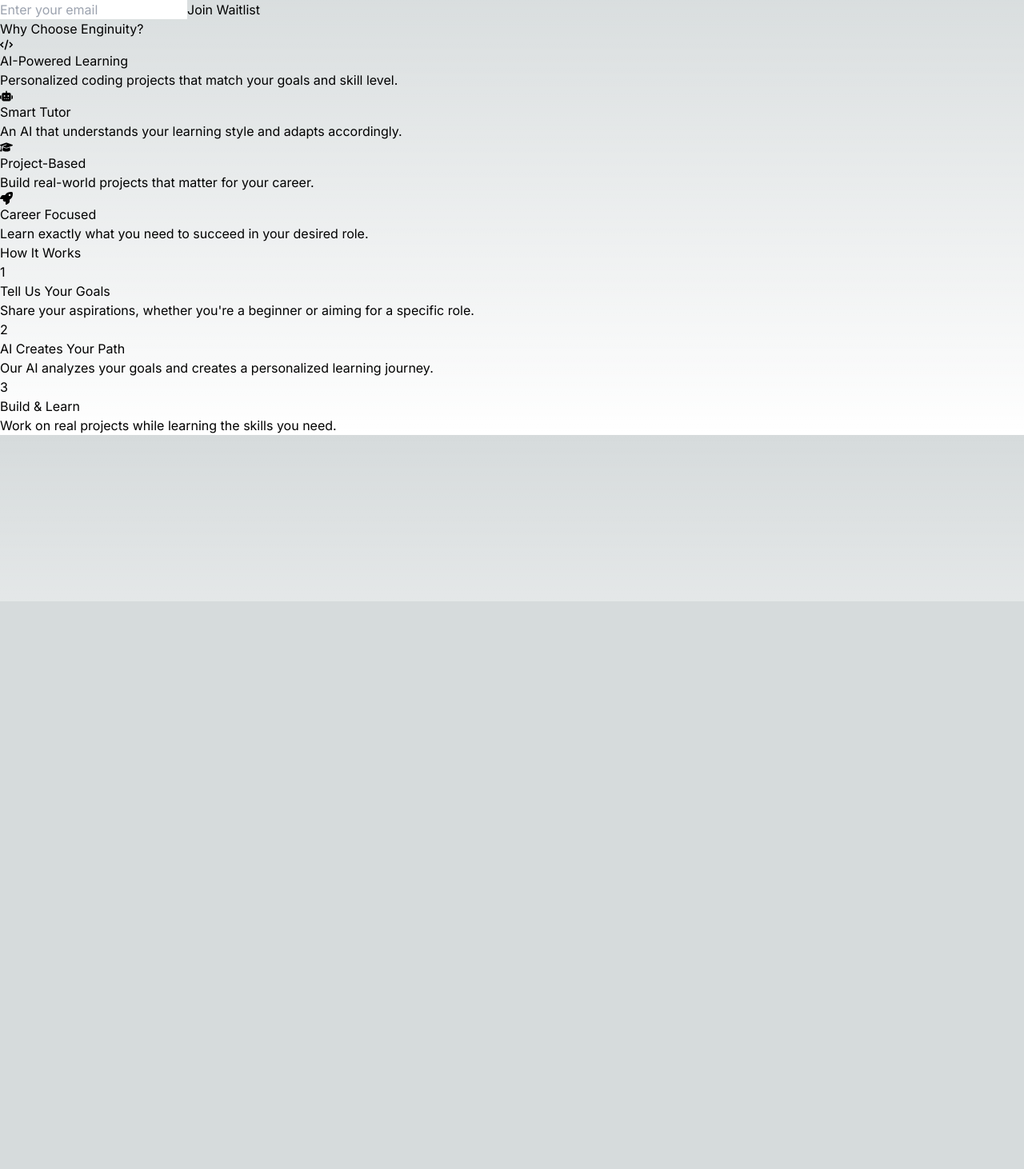
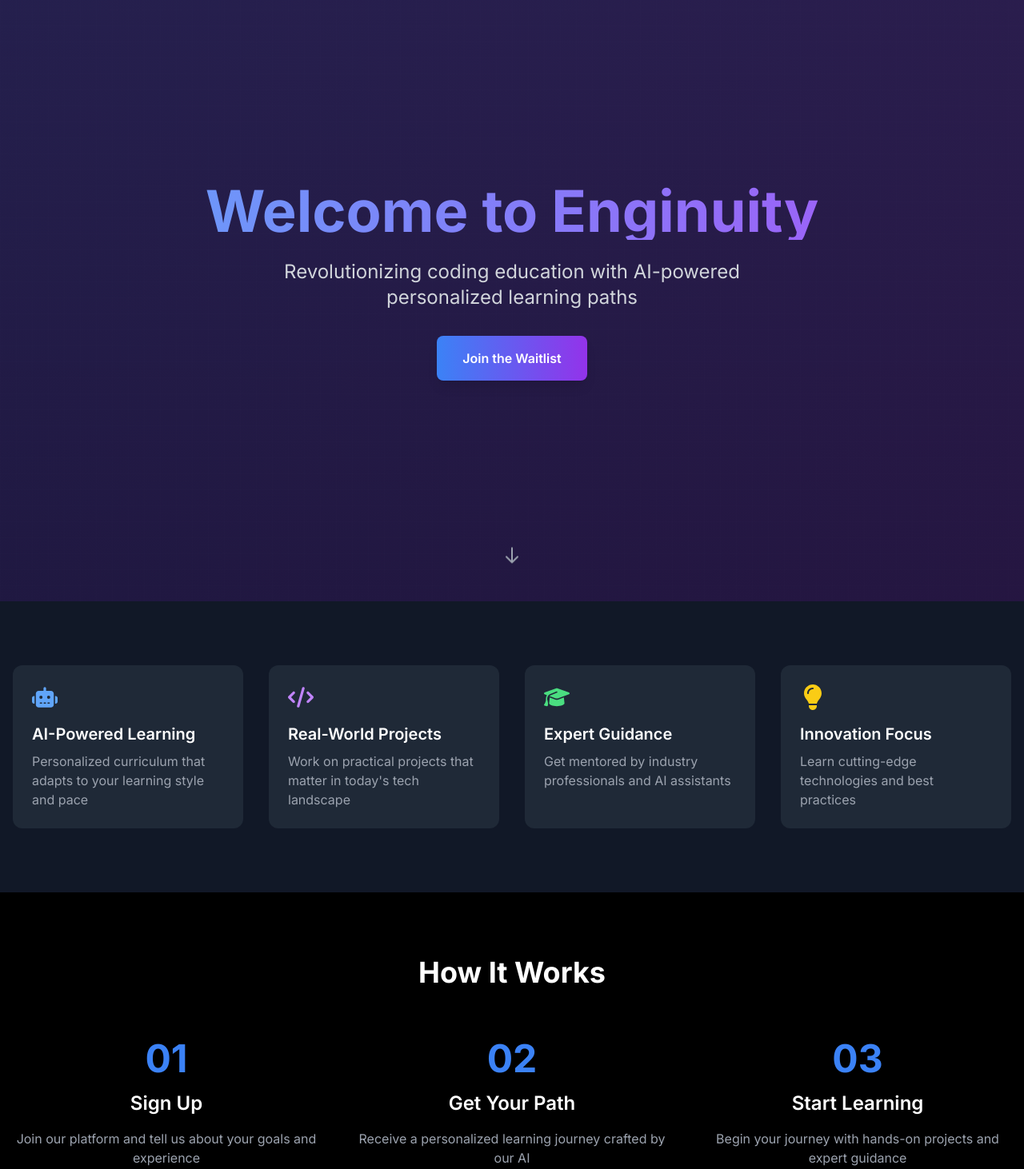
Before and after one commit to sarptandoven/enginuity, a Next.js app: page / in a window 1280 px wide. Shown: the part 48-1510 px from the top of the page at 80% size. Before the commit the page ends 800 px from the top, so only its background shows below. Built offline with nearby package versions, Linux system fonts and the light colour scheme; no server answers.

Commit message:
Initial commit with landing page

```diff
--- a/next.config.js
+++ b/next.config.js
@@ -17,6 +17,7 @@
     return config;
   },
   transpilePackages: ['framer-motion', 'react-icons'],
+  trailingSlash: true,
 };
 
 module.exports = nextConfig;
--- a/package.json
+++ b/package.json
@@ -14,7 +14,7 @@
   "dependencies": {
     "@emotion/is-prop-valid": "^1.3.1",
     "@supabase/supabase-js": "^2.39.3",
-    "framer-motion": "^11.0.3",
+    "framer-motion": "^12.6.3",
     "next": "14.1.0",
     "react": "^18.2.0",
     "react-dom": "^18.2.0",
--- a/src/app/globals.css
+++ b/src/app/globals.css
@@ -3,9 +3,101 @@
 @tailwind utilities;
 
 :root {
-  --foreground-rgb: 0, 0, 0;
-  --background-start-rgb: 214, 219, 220;
-  --background-end-rgb: 255, 255, 255;
+  --foreground-rgb: 255, 255, 255;
+  --background-start-rgb: 0, 0, 0;
+  --background-end-rgb: 0, 0, 0;
+}
+
+@keyframes gradient {
+  0% {
+    background-position: 0% 50%;
+  }
+  50% {
+    background-position: 100% 50%;
+  }
+  100% {
+    background-position: 0% 50%;
+  }
+}
+
+@keyframes float {
+  0% {
+    transform: translateY(0px);
+  }
+  50% {
+    transform: translateY(-20px);
+  }
+  100% {
+    transform: translateY(0px);
+  }
+}
+
+.animate-gradient {
+  animation: gradient 15s ease infinite;
+  background-size: 400% 400%;
+}
+
+.animate-float {
+  animation: float 6s ease-in-out infinite;
+}
+
+/* Smooth Scroll */
+html {
+  scroll-behavior: smooth;
+}
+
+/* Custom Scrollbar */
+::-webkit-scrollbar {
+  width: 10px;
+}
+
+::-webkit-scrollbar-track {
+  background: #1a1a1a;
+}
+
+::-webkit-scrollbar-thumb {
+  background: #3b82f6;
+  border-radius: 5px;
+}
+
+::-webkit-scrollbar-thumb:hover {
+  background: #2563eb;
+}
+
+/* Glass Effect */
+.glass {
+  background: rgba(255, 255, 255, 0.1);
+  backdrop-filter: blur(10px);
+  -webkit-backdrop-filter: blur(10px);
+  border: 1px solid rgba(255, 255, 255, 0.1);
+}
+
+/* Text Gradient */
+.text-gradient {
+  background: linear-gradient(to right, #3b82f6, #8b5cf6);
+  -webkit-background-clip: text;
+  -webkit-text-fill-color: transparent;
+  background-clip: text;
+}
+
+/* Button Hover Effect */
+.hover-effect {
+  transition: all 0.3s ease;
+}
+
+.hover-effect:hover {
+  transform: translateY(-2px);
+  box-shadow: 0 10px 20px rgba(0, 0, 0, 0.2);
+}
+
+/* Card Hover Effect */
+.card-hover {
+  transition: all 0.3s ease;
+}
+
+.card-hover:hover {
+  transform: translateY(-5px);
+  box-shadow: 0 20px 40px rgba(0, 0, 0, 0.3);
 }
 
 @media (prefers-color-scheme: dark) {
--- a/src/app/page.tsx
+++ b/src/app/page.tsx
@@ -1,159 +1,177 @@
 'use client';
 
-import { createElement, type ReactNode } from 'react';
+import { motion } from 'framer-motion';
+import { FaRobot, FaCode, FaGraduationCap, FaLightbulb } from 'react-icons/fa6';
 import dynamic from 'next/dynamic';
-import { FaCode, FaRobot, FaGraduationCap, FaRocket } from 'react-icons/fa6';
 
-const MotionDiv = dynamic(() => import('framer-motion').then((mod) => mod.motion.div), { ssr: false });
-const WaitlistForm = dynamic(() => import('@/components/WaitlistForm'), { ssr: false });
-
-type CardProps = {
-  icon?: ReactNode;
-  title: string;
-  description: string;
-  number?: string;
-};
-
-function Card({ icon, title, description, number }: CardProps) {
-  return createElement(MotionDiv, {
-    whileHover: { scale: 1.05 },
-    className: "p-6 rounded-xl bg-gray-800/50 backdrop-blur-sm border border-gray-700",
-    children: [
-      number ? (
-        createElement('div', {
-          key: 'number',
-          className: "text-4xl font-bold text-blue-400 mb-4",
-          children: number
-        })
-      ) : (
-        createElement('div', {
-          key: 'icon',
-          className: "text-blue-400 mb-4",
-          children: icon
-        })
-      ),
-      createElement('h3', {
-        key: 'title',
-        className: "text-xl font-bold mb-2",
-        children: title
-      }),
-      createElement('p', {
-        key: 'description',
-        className: "text-gray-300",
-        children: description
-      })
-    ]
-  });
-}
+const WaitlistForm = dynamic(() => import('@/components/WaitlistForm'), {
+  ssr: false,
+});
 
 export default function Home() {
-  return createElement('main', {
-    className: "min-h-screen bg-gradient-to-b from-gray-900 to-black text-white",
-    children: [
-      // Hero Section
-      createElement('section', {
-        key: 'hero',
-        className: "container mx-auto px-4 py-20",
-        children: createElement(MotionDiv, {
-          initial: { opacity: 0, y: 20 },
-          animate: { opacity: 1, y: 0 },
-          transition: { duration: 0.8 },
-          className: "text-center",
-          children: [
-            createElement('h1', {
-              key: 'title',
-              className: "text-5xl md:text-7xl font-bold mb-6 bg-clip-text text-transparent bg-gradient-to-r from-blue-400 to-purple-600",
-              children: "Learn to Code Like a Pro"
-            }),
-            createElement('p', {
-              key: 'subtitle',
-              className: "text-xl md:text-2xl text-gray-300 mb-8 max-w-3xl mx-auto",
-              children: "Your AI-powered coding companion that adapts to your goals and creates personalized learning experiences."
-            }),
-            createElement(WaitlistForm, { key: 'form' })
-          ]
-        })
-      }),
+  return (
+    <main className="min-h-screen bg-gradient-to-b from-gray-900 to-black text-white">
+      {/* Hero Section */}
+      <section className="relative h-screen flex items-center justify-center overflow-hidden">
+        <div className="absolute inset-0 z-0">
+          <div className="absolute inset-0 bg-gradient-to-r from-blue-600/20 to-purple-600/20 animate-gradient" />
+          <div className="absolute inset-0 bg-[url('/grid.svg')] opacity-20" />
+        </div>
 
-      // Features Section
-      createElement('section', {
-        key: 'features',
-        className: "container mx-auto px-4 py-20",
-        children: [
-          createElement('h2', {
-            key: 'title',
-            className: "text-4xl font-bold text-center mb-16",
-            children: "Why Choose Enginuity?"
-          }),
-          createElement('div', {
-            key: 'grid',
-            className: "grid grid-cols-1 md:grid-cols-2 lg:grid-cols-4 gap-8",
-            children: [
-              createElement(Card, {
-                key: 'feature-1',
-                icon: createElement(FaCode, { className: "w-8 h-8" }),
+        <div className="container mx-auto px-4 text-center z-10">
+          <motion.div
+            initial={{ opacity: 0, y: 20 }}
+            animate={{ opacity: 1, y: 0 }}
+            transition={{ duration: 0.6 }}
+          >
+            <h1 className="text-5xl md:text-7xl font-bold mb-6 bg-clip-text text-transparent bg-gradient-to-r from-blue-400 to-purple-500">
+              Welcome to Enginuity
+            </h1>
+          </motion.div>
+
+          <motion.div
+            initial={{ opacity: 0, y: 20 }}
+            animate={{ opacity: 1, y: 0 }}
+            transition={{ duration: 0.6, delay: 0.2 }}
+          >
+            <p className="text-xl md:text-2xl text-gray-300 mb-8 max-w-2xl mx-auto">
+              Revolutionizing coding education with AI-powered personalized learning paths
+            </p>
+          </motion.div>
+
+          <motion.div
+            initial={{ opacity: 0, y: 20 }}
+            animate={{ opacity: 1, y: 0 }}
+            transition={{ duration: 0.6, delay: 0.4 }}
+          >
+            <a href="#waitlist" className="inline-block bg-gradient-to-r from-blue-500 to-purple-600 text-white font-semibold px-8 py-4 rounded-lg hover:scale-105 transition-transform duration-200 shadow-lg">
+              Join the Waitlist
+            </a>
+          </motion.div>
+        </div>
+
+        <motion.div
+          className="absolute bottom-10 left-1/2 transform -translate-x-1/2"
+          initial={{ opacity: 0 }}
+          animate={{ opacity: 1 }}
+          transition={{ delay: 1 }}
+        >
+          <div className="animate-bounce">
+            <a href="#features" className="text-gray-400 hover:text-white">
+              <svg className="w-6 h-6" fill="none" stroke="currentColor" viewBox="0 0 24 24">
+                <path strokeLinecap="round" strokeLinejoin="round" strokeWidth={2} d="M19 14l-7 7m0 0l-7-7m7 7V3" />
+              </svg>
+            </a>
+          </div>
+        </motion.div>
+      </section>
+
+      {/* Features Section */}
+      <section id="features" className="py-20 bg-gray-900">
+        <div className="container mx-auto px-4">
+          <div className="grid grid-cols-1 md:grid-cols-2 lg:grid-cols-4 gap-8">
+            {[
+              {
+                icon: <FaRobot className="w-8 h-8 text-blue-400" />,
                 title: "AI-Powered Learning",
-                description: "Personalized coding projects that match your goals and skill level."
-              }),
-              createElement(Card, {
-                key: 'feature-2',
-                icon: createElement(FaRobot, { className: "w-8 h-8" }),
-                title: "Smart Tutor",
-                description: "An AI that understands your learning style and adapts accordingly."
-              }),
-              createElement(Card, {
-                key: 'feature-3',
-                icon: createElement(FaGraduationCap, { className: "w-8 h-8" }),
-                title: "Project-Based",
-                description: "Build real-world projects that matter for your career."
-              }),
-              createElement(Card, {
-                key: 'feature-4',
-                icon: createElement(FaRocket, { className: "w-8 h-8" }),
-                title: "Career Focused",
-                description: "Learn exactly what you need to succeed in your desired role."
-              })
-            ]
-          })
-        ]
-      }),
+                description: "Personalized curriculum that adapts to your learning style and pace"
+              },
+              {
+                icon: <FaCode className="w-8 h-8 text-purple-400" />,
+                title: "Real-World Projects",
+                description: "Work on practical projects that matter in today's tech landscape"
+              },
+              {
+                icon: <FaGraduationCap className="w-8 h-8 text-green-400" />,
+                title: "Expert Guidance",
+                description: "Get mentored by industry professionals and AI assistants"
+              },
+              {
+                icon: <FaLightbulb className="w-8 h-8 text-yellow-400" />,
+                title: "Innovation Focus",
+                description: "Learn cutting-edge technologies and best practices"
+              }
+            ].map((feature, index) => (
+              <motion.div
+                key={index}
+                initial={{ opacity: 0, y: 20 }}
+                animate={{ opacity: 1, y: 0 }}
+                transition={{ duration: 0.6, delay: index * 0.1 }}
+                className="bg-gray-800 p-6 rounded-xl hover:bg-gray-700 transition-colors duration-300"
+              >
+                <div className="mb-4">{feature.icon}</div>
+                <h3 className="text-xl font-semibold mb-2">{feature.title}</h3>
+                <p className="text-gray-400">{feature.description}</p>
+              </motion.div>
+            ))}
+          </div>
+        </div>
+      </section>
 
-      // How It Works Section
-      createElement('section', {
-        key: 'how-it-works',
-        className: "container mx-auto px-4 py-20 bg-gray-800/50",
-        children: [
-          createElement('h2', {
-            key: 'title',
-            className: "text-4xl font-bold text-center mb-16",
-            children: "How It Works"
-          }),
-          createElement('div', {
-            key: 'grid',
-            className: "grid grid-cols-1 md:grid-cols-3 gap-8",
-            children: [
-              createElement(Card, {
-                key: 'step-1',
-                number: "1",
-                title: "Tell Us Your Goals",
-                description: "Share your aspirations, whether you're a beginner or aiming for a specific role."
-              }),
-              createElement(Card, {
-                key: 'step-2',
-                number: "2",
-                title: "AI Creates Your Path",
-                description: "Our AI analyzes your goals and creates a personalized learning journey."
-              }),
-              createElement(Card, {
-                key: 'step-3',
-                number: "3",
-                title: "Build & Learn",
-                description: "Work on real projects while learning the skills you need."
-              })
-            ]
-          })
-        ]
-      })
-    ]
-  });
+      {/* How It Works Section */}
+      <section className="py-20 bg-black">
+        <div className="container mx-auto px-4">
+          <motion.div
+            initial={{ opacity: 0, y: 20 }}
+            animate={{ opacity: 1, y: 0 }}
+            transition={{ duration: 0.6 }}
+            className="text-center mb-16"
+          >
+            <h2 className="text-4xl font-bold">How It Works</h2>
+          </motion.div>
+
+          <div className="grid grid-cols-1 md:grid-cols-3 gap-12">
+            {[
+              {
+                step: "01",
+                title: "Sign Up",
+                description: "Join our platform and tell us about your goals and experience"
+              },
+              {
+                step: "02",
+                title: "Get Your Path",
+                description: "Receive a personalized learning journey crafted by our AI"
+              },
+              {
+                step: "03",
+                title: "Start Learning",
+                description: "Begin your journey with hands-on projects and expert guidance"
+              }
+            ].map((step, index) => (
+              <motion.div
+                key={index}
+                initial={{ opacity: 0, y: 20 }}
+                animate={{ opacity: 1, y: 0 }}
+                transition={{ duration: 0.6, delay: index * 0.1 }}
+                className="text-center"
+              >
+                <div className="text-5xl font-bold text-blue-500 mb-4">{step.step}</div>
+                <h3 className="text-2xl font-semibold mb-4">{step.title}</h3>
+                <p className="text-gray-400">{step.description}</p>
+              </motion.div>
+            ))}
+          </div>
+        </div>
+      </section>
+
+      {/* Waitlist Section */}
+      <section id="waitlist" className="py-20 bg-gradient-to-b from-gray-900 to-black">
+        <div className="container mx-auto px-4">
+          <motion.div
+            initial={{ opacity: 0, y: 20 }}
+            animate={{ opacity: 1, y: 0 }}
+            transition={{ duration: 0.6 }}
+            className="max-w-2xl mx-auto text-center"
+          >
+            <h2 className="text-4xl font-bold mb-6">Join the Waitlist</h2>
+            <p className="text-gray-400 mb-8">
+              Be among the first to experience the future of coding education.
+              Get early access and exclusive benefits.
+            </p>
+            <WaitlistForm />
+          </motion.div>
+        </div>
+      </section>
+    </main>
+  );
 }
```
Also changed, not shown: tailwind.config.js (added, +54 -0 lines), tsconfig.json (+5 -6 lines), public/grid.svg (added), 1 other file (tests, documents, lock files or other folders).
